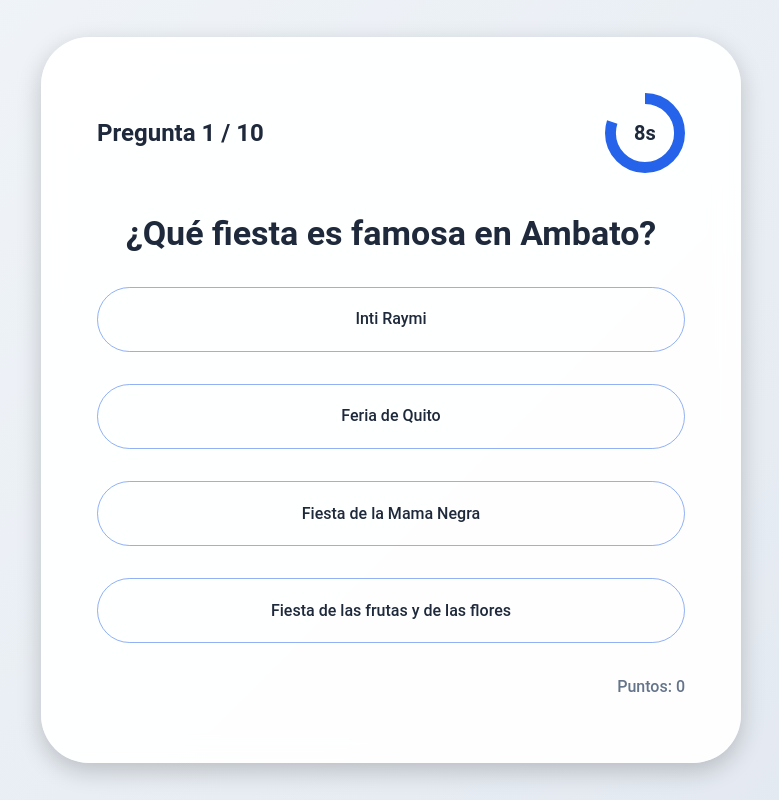
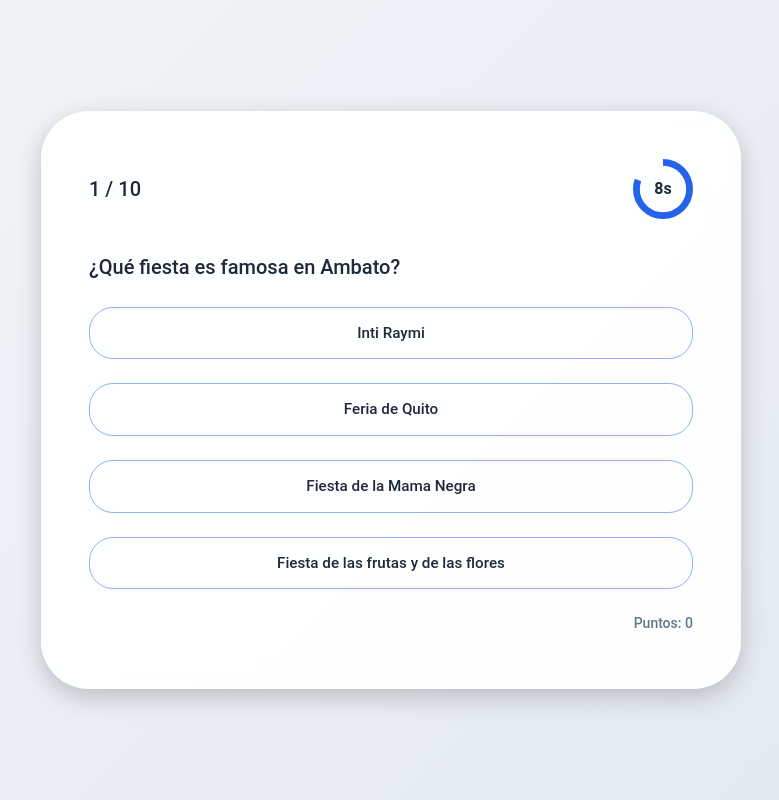
Before and after one commit to Patogol35/QuizEducativo, a React (Vite) app: page / in a window 1280 px wide. Both pictures are taken after a click on the button "Comenzar". Shown: the whole page, without its empty margins (249-1028 px from the left). Built offline with nearby package versions, Linux system fonts and the light colour scheme.

Commit message:
Update QuestionCard.jsx

```diff
--- a/src/components/QuestionCard.jsx
+++ b/src/components/QuestionCard.jsx
@@ -14,7 +14,7 @@ export default function QuestionCard({ question, current, total, score, onAnswer
     >
       <Card
         sx={{
-          p: { xs: 3, sm: 5 }, // padding responsive
+          p: { xs: 3, sm: 4 }, // padding un poco menor
           borderRadius: 4,
           backdropFilter: "blur(12px)",
           background: (theme) =>
@@ -26,10 +26,10 @@ export default function QuestionCard({ question, current, total, score, onAnswer
       >
         <CardContent>
           {/* Contador y temporizador separados verticalmente */}
-          <Stack direction={{ xs: "column", sm: "row" }} justifyContent="space-between" alignItems="center" mb={5} spacing={3}>
+          <Stack direction={{ xs: "column", sm: "row" }} justifyContent="space-between" alignItems="center" mb={4} spacing={2}>
             {/* Contador */}
-            <Typography variant="h5" sx={{ fontWeight: 600 }}>
-              Pregunta {current + 1} / {total}
+            <Typography variant="h6" sx={{ fontWeight: 500 }}>
+              {current + 1} / {total}
             </Typography>
 
             {/* Temporizador */}
@@ -37,8 +37,8 @@ export default function QuestionCard({ question, current, total, score, onAnswer
               <CircularProgress
                 variant="determinate"
                 value={(time / maxTime) * 100}
-                size={80}
-                thickness={6}
+                size={60} // tamaño similar al tuyo
+                thickness={5}
                 sx={{ color: time <= 3 ? "error.main" : "primary.main" }}
               />
               <Box
@@ -52,7 +52,7 @@ export default function QuestionCard({ question, current, total, score, onAnswer
                 justifyContent="center"
                 sx={{ pointerEvents: "none" }}
               >
-                <Typography variant="h6" fontWeight="bold" sx={{ color: "text.primary" }}>
+                <Typography variant="body1" fontWeight="bold" sx={{ color: "text.primary" }}>
                   {time}s
                 </Typography>
               </Box>
@@ -60,24 +60,24 @@ export default function QuestionCard({ question, current, total, score, onAnswer
           </Stack>
 
           {/* Pregunta */}
-          <Typography variant="h4" gutterBottom sx={{ fontWeight: 600, mb: 4, textAlign: "center" }}>
+          <Typography variant="h6" gutterBottom sx={{ fontWeight: 500, mb: 3 }}>
             {question.question}
           </Typography>
 
           {/* Opciones */}
-          <Stack spacing={4} mt={2}>
+          <Stack spacing={3} mt={2}>
             {question.options.map((opt, i) => (
-              <motion.div key={i} whileHover={{ scale: 1.04 }} whileTap={{ scale: 0.97 }}>
+              <motion.div key={i} whileHover={{ scale: 1.03 }} whileTap={{ scale: 0.97 }}>
                 <Button
                   fullWidth
                   variant={selected === opt ? "contained" : "outlined"}
                   onClick={() => onAnswer(opt)}
                   sx={{
                     textTransform: "none",
-                    borderRadius: 3,
+                    borderRadius: 2,
                     fontWeight: 500,
-                    py: 2.2,
-                    fontSize: "1rem",
+                    py: 1.5, // altura similar al tuyo
+                    fontSize: "0.95rem",
                     backgroundColor:
                       selected === opt
                         ? opt === question.answer
@@ -103,9 +103,9 @@ export default function QuestionCard({ question, current, total, score, onAnswer
 
           {/* Puntos */}
           <Typography
-            variant="body1"
+            variant="body2"
             align="right"
-            sx={{ mt: 4, color: "text.secondary", fontWeight: 500 }}
+            sx={{ mt: 3, color: "text.secondary", fontWeight: 500 }}
           >
             Puntos: {score}
           </Typography>
```
